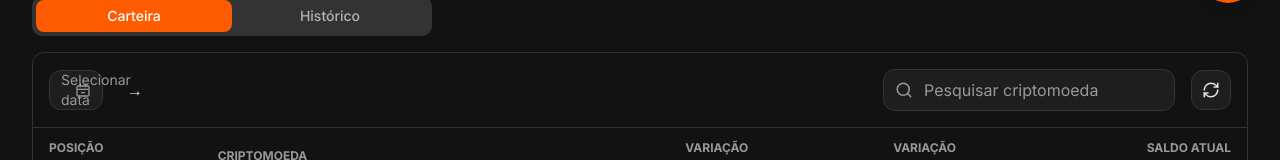
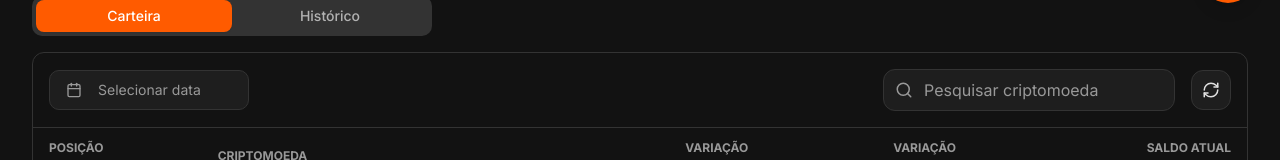
Before and after one commit to PedroTrindade05/dark-wallet-matrix, a React (Vite) app: page / in a window 1280 px wide. Shown: the part 773-933 px from the top of the page. Built offline with nearby package versions, Linux system fonts and the light colour scheme.

Commit message:
Improve date selection button
Improves the date selection button in the portfolio section of the dashboard and adds a calendar for date filtering.

```diff
--- a/src/components/dashboard/PortfolioTable.tsx
+++ b/src/components/dashboard/PortfolioTable.tsx
@@ -1,10 +1,15 @@
 
 import React, { useState } from 'react';
 import { useNavigate } from 'react-router-dom';
-import { Search, RefreshCw } from 'lucide-react';
+import { Search, RefreshCw, Calendar as CalendarIcon } from 'lucide-react';
 import { formatCurrency, formatPercentage, formatCryptoAmount, getPercentageColor } from '../../utils/formatters';
 import { usePortfolio } from '../../contexts/PortfolioContext';
 import { Cryptocurrency } from '../../types';
+import { Calendar } from "@/components/ui/calendar";
+import { Popover, PopoverContent, PopoverTrigger } from "@/components/ui/popover";
+import { Button } from "@/components/ui/button";
+import { cn } from "@/lib/utils";
+import { format } from "date-fns";
 
 interface PortfolioTableProps {
   assets: Cryptocurrency[];
@@ -12,17 +17,13 @@ interface PortfolioTableProps {
 
 const PortfolioTable: React.FC<PortfolioTableProps> = ({ assets }) => {
   const [searchTerm, setSearchTerm] = useState<string>('');
-  const [selectedDate, setSelectedDate] = useState<string>('');
+  const [date, setDate] = useState<Date | undefined>(undefined);
   const navigate = useNavigate();
 
   const filteredAssets = assets.filter(asset =>
     asset.name.toLowerCase().includes(searchTerm.toLowerCase()) ||
     asset.symbol.toLowerCase().includes(searchTerm.toLowerCase())
   );
-
-  const handleSelectDate = (event: React.ChangeEvent<HTMLInputElement>) => {
-    setSelectedDate(event.target.value);
-  };
 
   const handleRowClick = (assetId: string) => {
     navigate(`/crypto/${assetId}`);
@@ -32,30 +33,44 @@ const PortfolioTable: React.FC<PortfolioTableProps> = ({ assets }) => {
     <div className="bg-crypto-darkBg border border-crypto-darkBorder rounded-lg overflow-hidden">
       <div className="flex flex-wrap items-center justify-between gap-4 p-4 border-b border-crypto-darkBorder">
         <div className="flex items-center gap-3">
-          <div className="relative max-w-xs">
-            <div className="absolute inset-y-0 left-0 pl-3 flex items-center pointer-events-none">
-              <input
-                type="date"
-                className="opacity-0 absolute inset-0 cursor-pointer"
-                onChange={handleSelectDate}
-                value={selectedDate}
+          <Popover>
+            <PopoverTrigger asChild>
+              <Button
+                variant="outline"
+                className={cn(
+                  "w-[200px] justify-start text-left font-normal bg-crypto-darkCard border-crypto-darkBorder hover:bg-crypto-darkCard/70",
+                  !date && "text-crypto-mutedText"
+                )}
+              >
+                <CalendarIcon className="mr-2 h-4 w-4" />
+                {date ? format(date, "dd/MM/yyyy") : <span>Selecionar data</span>}
+              </Button>
+            </PopoverTrigger>
+            <PopoverContent className="w-auto p-0 bg-crypto-darkCard border-crypto-darkBorder" align="start">
+              <Calendar
+                mode="single"
+                selected={date}
+                onSelect={setDate}
+                initialFocus
+                className="bg-crypto-darkCard text-crypto-lightText pointer-events-auto"
+                classNames={{
+                  day_selected: "bg-crypto-orange text-white hover:bg-crypto-orange hover:text-white",
+                  day_today: "bg-crypto-darkBg text-crypto-lightText",
+                  day: "text-crypto-lightText hover:bg-crypto-darkBg",
+                  head_cell: "text-crypto-mutedText",
+                }}
               />
-              <span className="text-crypto-mutedText text-sm">Selecionar data</span>
-            </div>
-            <div className="absolute inset-y-0 right-0 pr-3 flex items-center pointer-events-none">
-              <span className="text-crypto-mutedText">
-                <svg width="16" height="16" viewBox="0 0 24 24" fill="none" xmlns="http://www.w3.org/2000/svg">
-                  <rect x="3" y="6" width="18" height="15" rx="2" stroke="currentColor" strokeWidth="2"/>
-                  <path d="M4 11H20" stroke="currentColor" strokeWidth="2"/>
-                  <path d="M9 16H15" stroke="currentColor" strokeWidth="2"/>
-                  <path d="M8 3L8 7" stroke="currentColor" strokeWidth="2" strokeLinecap="round"/>
-                  <path d="M16 3L16 7" stroke="currentColor" strokeWidth="2" strokeLinecap="round"/>
-                </svg>
-              </span>
-            </div>
-            <div className="bg-crypto-darkCard h-10 pl-3 pr-10 py-2 border border-crypto-darkBorder rounded-lg cursor-pointer"></div>
-          </div>
-          <div className="h-10 px-3 flex items-center justify-center">→</div>
+            </PopoverContent>
+          </Popover>
+          {date && (
+            <Button
+              variant="ghost"
+              className="h-9 px-2 text-crypto-mutedText hover:text-crypto-lightText"
+              onClick={() => setDate(undefined)}
+            >
+              Limpar
+            </Button>
+          )}
         </div>
 
         <div className="flex items-center gap-4">
```
